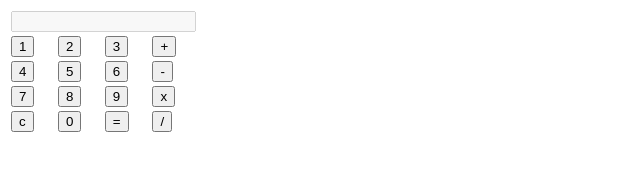
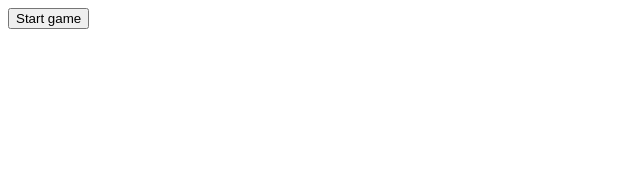
Before and after one commit to Shiven-2007/Calculator, a plain HTML site: page index.html in a window 1280 px wide. Shown: the whole page, without its empty margins (0-640 px from the left). Drawn offline with Linux system fonts and the light colour scheme.

Commit message:
Update index.html

```diff
--- a/index.html
+++ b/index.html
@@ -1,43 +1,66 @@
 <!DOCTYPE html>
 <html lang="en">
-<head>
-    <meta charset="UTF-8">
-    <meta name="viewport" content="width=device-width, initial-scale=1.0">
+  <head>
+    <meta charset="UTF-8" />
+    <meta name="viewport" content="width=device-width, initial-scale=1.0" />
     <title>Document</title>
-</head>
-<body>
-    <form name="calculator">
-       <table>
-          <tr>
-             <td colspan="4">
-                <input type="text" name="display" id="display" disabled>
-             </td>
-          </tr>
-          <tr>
-             <td><input type="button" name="one" value="1" onclick="calculator.display.value += '1'"></td>
-             <td><input type="button" name="two" value="2" onclick="calculator.display.value += '2'"></td>
-             <td><input type="button" name="three" value="3" onclick="calculator.display.value += '3'"></td>
-             <td><input type="button" class="operator" name="plus" value="+" onclick="calculator.display.value += '+'"></td>
-          </tr>
-          <tr>
-             <td><input type="button" name="four" value="4" onclick="calculator.display.value += '4'"></td>
-             <td><input type="button" name="five" value="5" onclick="calculator.display.value += '5'"></td>
-             <td><input type="button" name="six" value="6" onclick="calculator.display.value += '6'"></td>
-             <td><input type="button" class="operator" name="minus" value="-" onclick="calculator.display.value += '-'"></td>
-          </tr>
-          <tr>
-             <td><input type="button" name="seven" value="7" onclick="calculator.display.value += '7'"></td>
-             <td><input type="button" name="eight" value="8" onclick="calculator.display.value += '8'"></td>
-             <td><input type="button" name="nine" value="9" onclick="calculator.display.value += '9'"></td>
-             <td><input type="button" class="operator" name="times" value="x" onclick="calculator.display.value += '*'"></td>
-          </tr>
-          <tr>
-             <td><input type="button" id="clear" name="clear" value="c" onclick="calculator.display.value = ''"></td>
-             <td><input type="button" name="zero" value="0" onclick="calculator.display.value += '0'"></td>
-             <td><input type="button" name="doit" value="=" onclick="calculator.display.value = eval(calculator.display.value)"></td>
-             <td><input type="button" class="operator" name="div" value="/" onclick="calculator.display.value += '/'"></td>
-          </tr>
-       </table>
-    </form>
- </body>
+
+    <style>
+      #object-1 {
+        width: 40px;
+        height: 40px;
+        background-color: transparent;
+        position: absolute;
+        display: inline-block;
+        top: 0px;
+        left: 0px;
+        transform-origin: bottom;
+      }
+      #score{
+        float: right;
+      }
+    </style>
+  </head>
+  <body>
+    <button onclick="func1()">Start game</button>
+    <div id="object-1" onclick="workplease()"></div>
+    <p id="p1"></p>
+    <p id="score"></p>
+    <script>
+        function timer_1() {
+          window.open("landing page.html", "_self");
+        }
+
+        function func1(){
+          var vpheight = window.innerHeight;
+          var heightRand = Math.random() * vpheight;
+          var vpwidth = window.innerWidth;
+          var widthRand = Math.random() * vpwidth;
+          document.getElementById("object-1").style.backgroundColor = "red";
+          document.getElementById("object-1").style.top = heightRand + "px";
+          document.getElementById("object-1").style.left = widthRand + "px";
+          document.getElementById("p1").innerHTML=""
+          myvar = setTimeout(timer_1, 1000);
+          console.log(myvar);
+          tiimmee=setInterval(timecounter1, 1)
+        }
+        x=0;
+        j=1100
+        function timecounter1(){
+          x++
+
+        }
+
+        function workplease(){
+          clearInterval(tiimmee);
+          clearTimeout(myvar);
+          document.getElementById("p1").innerHTML="You won, click start game to play again "+ x + "ms";
+          if(j>x){
+            j=x
+          }
+          document.getElementById("score").innerHTML= "highscore: " + j;
+        }
+
+      </script>
+  </body>
 </html>
```
